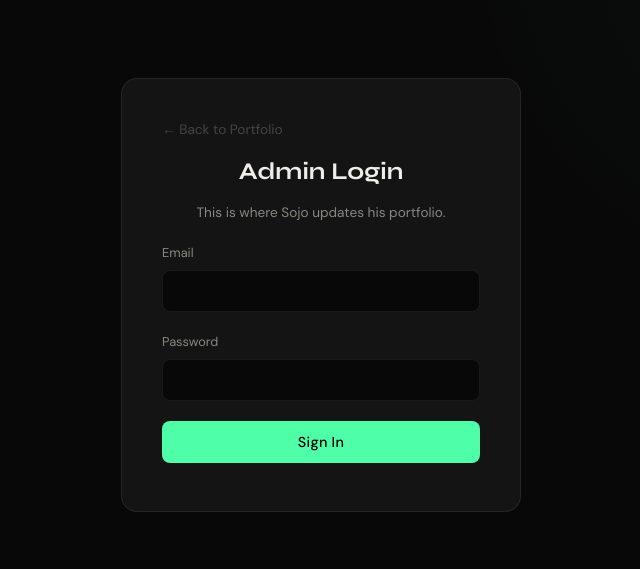
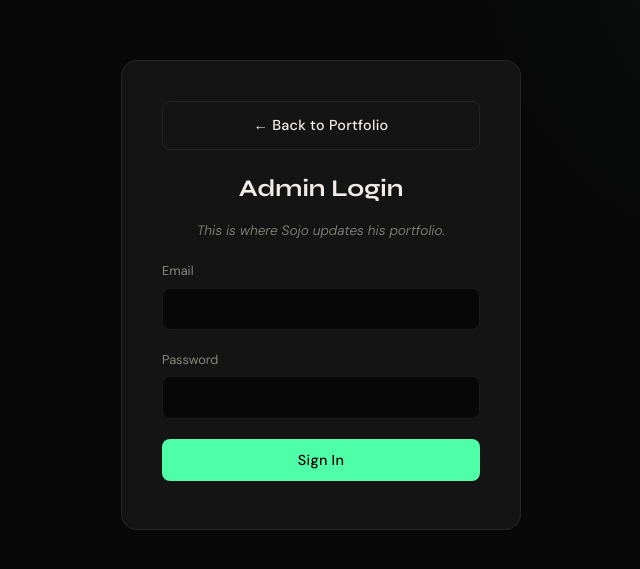
Before and after one commit to sojiyou/Portfolio, a React (Create React App) app: page /admin in a window 1280 px wide. Shown: the part 105-674 px from the top of the page, without its empty margins (319-959 px from the left). Built offline with nearby package versions, Linux system fonts and the light colour scheme; no server answers.

Commit message:
style: make back button a full ghost button, italicize tagline

```diff
--- a/src/components/AdminLogin.css
+++ b/src/components/AdminLogin.css
@@ -18,17 +18,6 @@
   height: 700px;
   background: radial-gradient(ellipse at center, rgba(78, 255, 168, 0.04) 0%, transparent 70%);
   pointer-events: none;
-}
-
-.admin-login__back {
-  font-size: 0.85rem;
-  color: var(--text-tertiary);
-  transition: color 0.2s;
-  align-self: flex-start;
-  margin-bottom: -0.5rem;
-}
-.admin-login__back:hover {
-  color: var(--accent);
 }
 
 .admin-login__form {
@@ -59,6 +48,7 @@
   text-align: center;
   line-height: 1.5;
   margin-top: -0.5rem;
+  font-style: italic;
 }
 
 .admin-login__field {
--- a/src/components/AdminLogin.js
+++ b/src/components/AdminLogin.js
@@ -25,7 +25,7 @@ export default function AdminLogin() {
   return (
     <div className="admin-login">
       <form className="admin-login__form" onSubmit={handleSubmit}>
-        <Link to="/" className="admin-login__back">← Back to Portfolio</Link>
+        <Link to="/" className="btn btn--ghost btn--full">← Back to Portfolio</Link>
         <h1 className="admin-login__title">Admin Login</h1>
         <p className="admin-login__tagline">
           This is where Sojo updates his portfolio.
```
